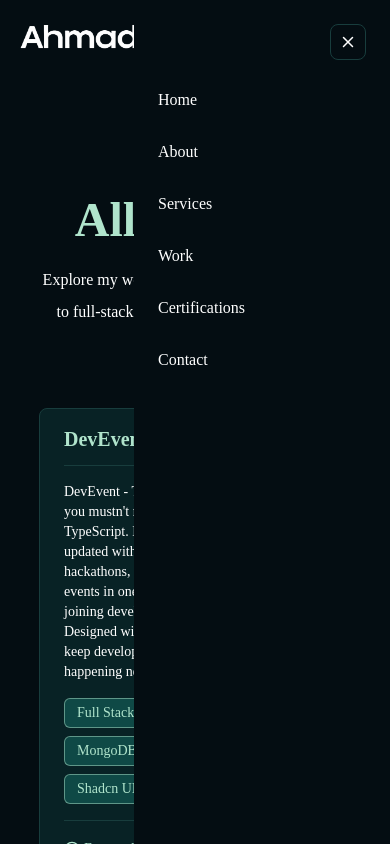
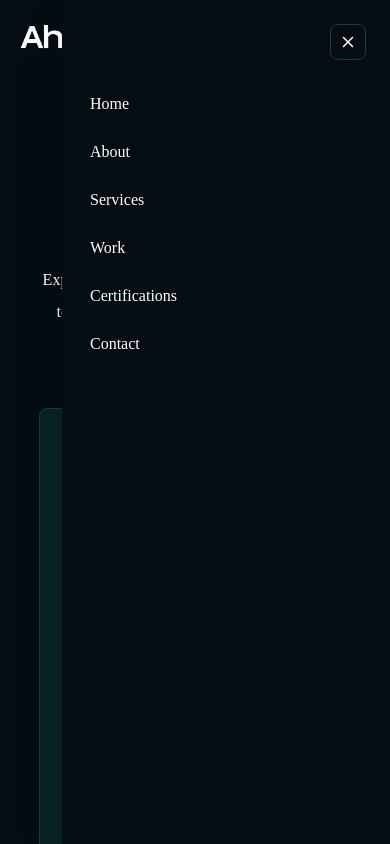
Before and after one commit to AhmadAli-68/My-Portfolio, a Next.js app: page /projects in a window 390 px wide. Both pictures are taken after a click on the button 348 px from the left and 37 px from the top of the page. Shown: the top 844 px of the page. Built offline with nearby package versions, Linux system fonts and the light colour scheme; a web font is replaced by a local one.

Commit message:
Improvements in navbar

```diff
--- a/app/components/Navbar.jsx
+++ b/app/components/Navbar.jsx
@@ -1,6 +1,6 @@
 'use client';
 
-import React, { useEffect, useRef, useState } from 'react'
+import React, { useEffect, useState } from 'react'
 import Image from 'next/image'
 import { assets, navLinks } from '@/assets/assets'
 import { ArrowUpRight, X } from 'lucide-react'
@@ -9,32 +9,36 @@ import Link from 'next/link';
 const Navbar = () => {
 
 	const [isScroll, setIsScroll] = useState(false)
-	const sideMenuRef = useRef()
-	const openMenu = () => {
-		sideMenuRef.current.style.transform = "translateX(-16rem)"
-	}
-	const closeMenu = () => {
-		sideMenuRef.current.style.transform = "translateX(16rem)"
-	}
+	const [Open, setOpen] = useState(false);
+
+	// const sideMenuRef = useRef()
+	// const openMenu = () => {
+	// 	sideMenuRef.current.style.transform = "translateX(-16rem)"
+	// }
+	// const closeMenu = () => {
+	// 	sideMenuRef.current.style.transform = "translateX(16rem)"
+	// }
 
 	useEffect(() => {
-		window.addEventListener('scroll', () => {
-			if (scrollY > 50) {
-				setIsScroll(true)
-			} else {
-				setIsScroll(false)
-			}
-		})
+		const handleScroll = () => {
+			setIsScroll(window.scrollY > 32)
+		}
+
+		window.addEventListener('scroll', handleScroll)
+
+		return () => {
+			window.removeEventListener('scroll', handleScroll)
+		}
 	}, [])
 
 	return (
 		<>
-			<nav className={`w-full fixed px-5 lg:px-8 xl:px-[8%] py-4 flex items-center justify-between  z-50 ${isScroll ? "bg-darkTheme/50 backdrop-blur-lg shadow-md shadow-primary/20" : ""}`}>
+			<nav className={`w-full fixed px-5 lg:px-8 xl:px-[8%] py-4 flex items-center justify-between z-50 ${isScroll ? "bg-darkTheme/50 backdrop-blur-lg shadow-md shadow-primary/20" : ""}`}>
 				<Link href="/">
 					<Image src={assets.logo_dark} alt='logo' loading='eager' className='w-32 cursor-pointer mr-14' />
 				</Link>
 
-				<ul className={`hidden md:flex items-center gap-6 lg:gap-2 rounded-full px-2 py-3 ${isScroll ? "" : "bg-darkTheme/50  backdrop-blur-lg shadow-sm border-[0.5px] border-darkBorder"} `}>
+				<ul className={`hidden md:flex items-center gap-6 lg:gap-2 rounded-full px-2 py-3 ${isScroll ? "" : "bg-darkTheme/50 backdrop-blur-lg shadow-sm border-[0.5px] border-darkBorder"} `}>
 
 					{navLinks.map(({ id, link, title }) => (
 						<li key={id}>
@@ -52,27 +56,32 @@ const Navbar = () => {
 
 					<a className='hidden lg:flex items-center gap-3 px-10 py-2.5 bg-darkTheme/50 backdrop-blur-lg border border-darkBorder hover:text-hoverText hover:bg-darkHover/30 rounded-full ml-4 transition-all duration-300 ease-in-out' href="#contact">Contact <ArrowUpRight alt='arrow' className='w-5' /></a>
 
-					<button className='block md:hidden ml-3' onClick={openMenu}>
+					<button className='block md:hidden ml-3' onClick={() => setOpen(true)}>
 						<Image src={assets.menu_white} alt='menu' className='w-11 cursor-pointer bg-darkTheme border-[0.5px] border-darkBorder p-2 rounded-lg' />
 					</button>
 				</div>
 
 				{/* - ------- mobile menu ------- - */}
+				<ul
+					className={`md:hidden fixed right-0 top-0 bottom-0 bg-darkTheme z-50 flex w-82 max-w-[85vw] h-screen flex-col py-20 px-4 shadow-2xl transition-transform duration-500 ease-[cubic-bezier(0.22,1,0.36,1)] ${Open ? "translate-x-0" : "translate-x-full"
+						}`}
+					aria-hidden={!Open}
+				>
 
-				<ul ref={sideMenuRef} className='flex md:hidden flex-col gap-3 py-20 px-4 fixed -right-64 top-0 bottom-0 w-64 z-50 h-screen bg-darkTheme transition duration-500 text-white'>
-
-					<div className='absolute right-6 top-6' onClick={closeMenu}>
+					<div className='absolute right-6 top-6' onClick={() => setOpen(false)}>
 						<X className='w-9 h-9 p-2 border-[0.5px] border-darkBorder rounded-lg cursor-pointer hover:text-hoverText hover:bg-darkHover/30 transition-colors duration-300 ease-in-out' />
 					</div>
 
-					{navLinks.map(({ id, link, title }) => (
-						<li key={id}>
+					{navLinks.map((menu, index) => (
+						<li key={menu.id}>
 							<Link
-								href={link}
-								className='py-1 px-2 rounded-lg inline-block hover:bg-darkHover/30 hover:text-secondary w-full transition-all ease-in-out duration-300'
-								onClick={closeMenu}
+								href={menu.link}
+								style={{ transitionDelay: Open ? `${120 + index * 60}ms` : "0ms" }}
+								className={`py-2 px-3 rounded-lg inline-block hover:bg-darkHover/30 hover:text-secondary hover:translate-x-0.5 w-full transition-all ease-in-out duration-300 ${Open ? 'translate-x-0 opacity-100' : 'translate-x-8 opacity-0'
+									}`}
+								onClick={() => setOpen(false)}
 							>
-								{title}
+								{menu.title}
 							</Link>
 						</li>
 					))}
```
